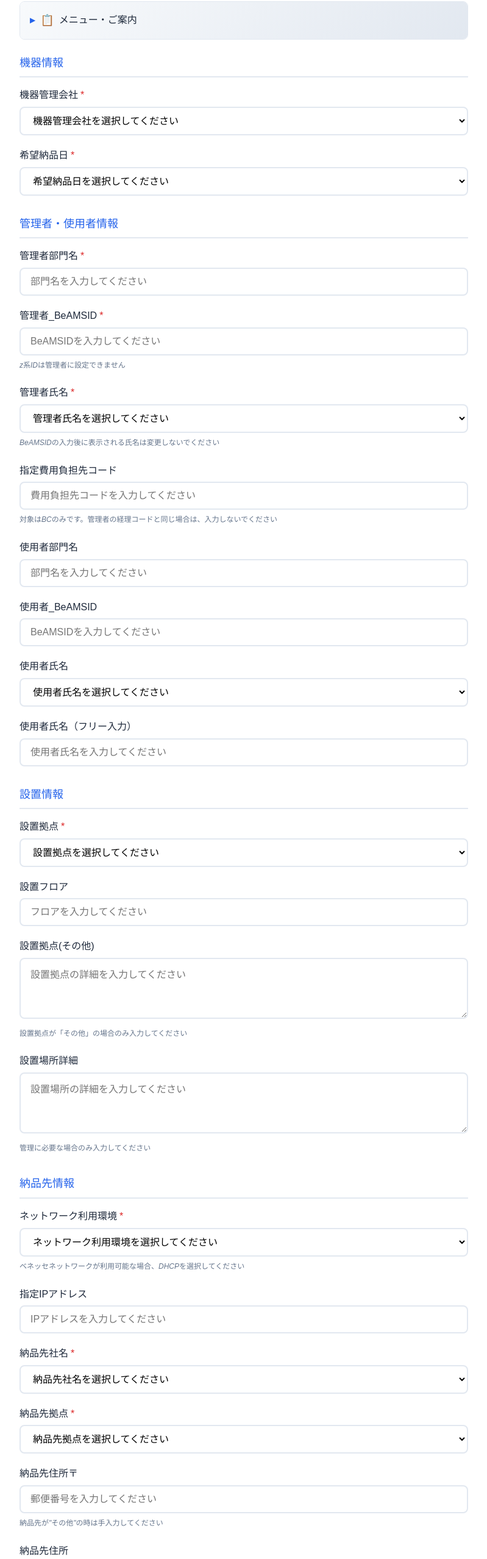
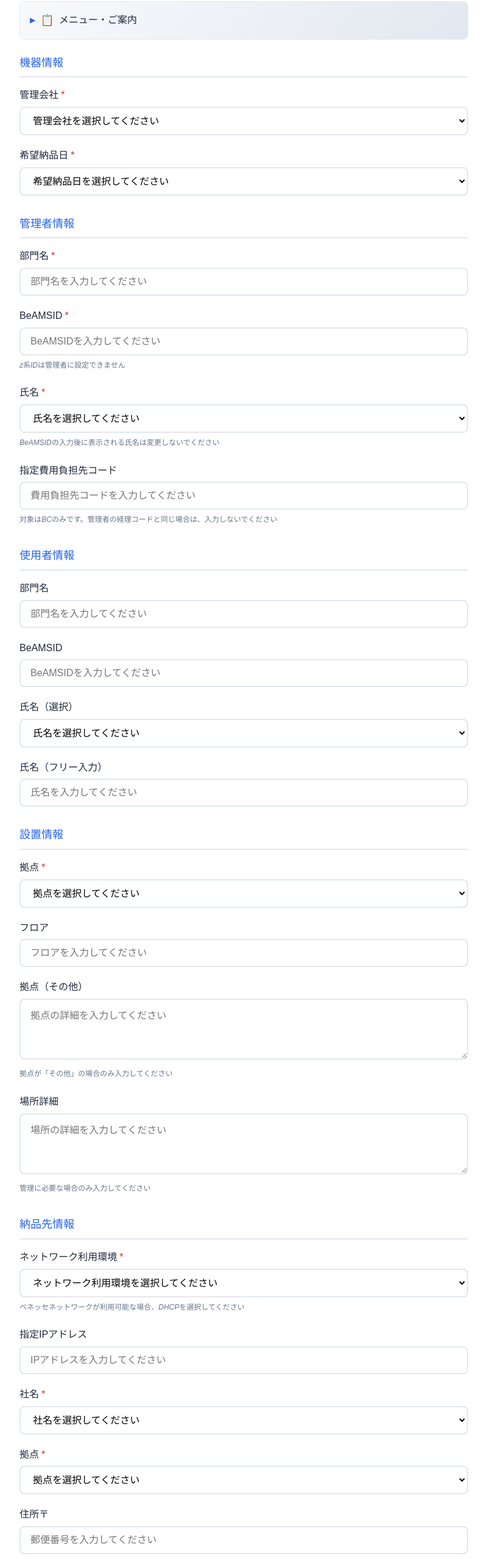
Before and after one commit to bcRenIzumi/aoi-revolution, a React (Vite) app in the folder frontend/: page /sample-vite/dist/pc/app-detail in a window 1280 px wide. Shown: the part 228-2785 px from the top of the page at 61% size, without its empty margins (240-1039 px from the left). Built offline with nearby package versions, Linux system fonts and the light colour scheme.

Commit message:
app-detailを最新版に修正

```diff
--- a/frontend/src/app-detail/JSX/ApplicationForm.jsx
+++ b/frontend/src/app-detail/JSX/ApplicationForm.jsx
@@ -68,7 +68,7 @@ const ApplicationForm = () => {
                 <h2 className="section-title">機器情報</h2>
 
                 <div className="form-group">
-                    <label htmlFor="deviceManagementCompany">機器管理会社<span className="required">*</span></label>
+                    <label htmlFor="deviceManagementCompany">管理会社<span className="required">*</span></label>
                     <select
                         id="deviceManagementCompany"
                         name="deviceManagementCompany"
@@ -76,9 +76,9 @@ const ApplicationForm = () => {
                         value={formData.deviceManagementCompany}
                         onChange={handleInputChange}
                     >
-                        <option value="">機器管理会社を選択してください</option>
+                        <option value="">管理会社を選択してください</option>
                     </select>
-                    <div className="error-message">機器管理会社を選択してください</div>
+                    <div className="error-message">管理会社を選択してください</div>
                 </div>
 
                 <div className="form-group">
@@ -97,11 +97,12 @@ const ApplicationForm = () => {
             </div>
 
             {/* 管理者・使用者情報セクション */}
+            {/* 管理者情報セクション */}
             <div className="section">
-                <h2 className="section-title">管理者・使用者情報</h2>
+                <h2 className="section-title">管理者情報</h2>
 
                 <div className="form-group">
-                    <label htmlFor="adminDepartment">管理者部門名<span className="required">*</span></label>
+                    <label htmlFor="adminDepartment">部門名<span className="required">*</span></label>
                     <input
                         type="text"
                         id="adminDepartment"
@@ -111,11 +112,11 @@ const ApplicationForm = () => {
                         value={formData.adminDepartment}
                         onChange={handleInputChange}
                     />
-                    <div className="error-message">管理者部門名を入力してください</div>
+                    <div className="error-message">部門名を入力してください</div>
                 </div>
 
                 <div className="form-group">
-                    <label htmlFor="adminBeamsId">管理者_BeAMSID<span className="required">*</span></label>
+                    <label htmlFor="adminBeamsId">BeAMSID<span className="required">*</span></label>
                     <input
                         type="text"
                         id="adminBeamsId"
@@ -125,12 +126,12 @@ const ApplicationForm = () => {
                         value={formData.adminBeamsId}
                         onChange={handleInputChange}
                     />
-                    <div className="error-message">管理者_BeAMSIDを入力してください</div>
+                    <div className="error-message">BeAMSIDを入力してください</div>
                     <div className="description">z系IDは管理者に設定できません</div>
                 </div>
 
                 <div className="form-group">
-                    <label htmlFor="adminName">管理者氏名<span className="required">*</span></label>
+                    <label htmlFor="adminName">氏名<span className="required">*</span></label>
                     <select
                         id="adminName"
                         name="adminName"
@@ -138,9 +139,9 @@ const ApplicationForm = () => {
                         value={formData.adminName}
                         onChange={handleInputChange}
                     >
-                        <option value="">管理者氏名を選択してください</option>
+                        <option value="">氏名を選択してください</option>
                     </select>
-                    <div className="error-message">管理者氏名を選択してください</div>
+                    <div className="error-message">氏名を選択してください</div>
                     <div className="description">BeAMSIDの入力後に表示される氏名は変更しないでください</div>
                 </div>
 
@@ -156,9 +157,14 @@ const ApplicationForm = () => {
                     />
                     <div className="description">対象はBCのみです。管理者の経理コードと同じ場合は、入力しないでください</div>
                 </div>
+            </div>
+
+            {/* 使用者情報セクション */}
+            <div className="section">
+                <h2 className="section-title">使用者情報</h2>
 
                 <div className="form-group">
-                    <label htmlFor="userDepartment">使用者部門名</label>
+                    <label htmlFor="userDepartment">部門名</label>
                     <input
                         type="text"
                         id="userDepartment"
@@ -170,7 +176,7 @@ const ApplicationForm = () => {
                 </div>
 
                 <div className="form-group">
-                    <label htmlFor="userBeamsId">使用者_BeAMSID</label>
+                    <label htmlFor="userBeamsId">BeAMSID</label>
                     <input
                         type="text"
                         id="userBeamsId"
@@ -182,24 +188,24 @@ const ApplicationForm = () => {
                 </div>
 
                 <div className="form-group">
-                    <label htmlFor="userName">使用者氏名</label>
+                    <label htmlFor="userName">氏名（選択）</label>
                     <select
                         id="userName"
                         name="userName"
                         value={formData.userName}
                         onChange={handleInputChange}
                     >
-                        <option value="">使用者氏名を選択してください</option>
+                        <option value="">氏名を選択してください</option>
                     </select>
                 </div>
 
                 <div className="form-group">
-                    <label htmlFor="userNameFree">使用者氏名（フリー入力）</label>
+                    <label htmlFor="userNameFree">氏名（フリー入力）</label>
                     <input
                         type="text"
                         id="userNameFree"
                         name="userNameFree"
-                        placeholder="使用者氏名を入力してください"
+                        placeholder="氏名を入力してください"
                         value={formData.userNameFree}
                         onChange={handleInputChange}
                     />
@@ -211,7 +217,7 @@ const ApplicationForm = () => {
                 <h2 className="section-title">設置情報</h2>
 
                 <div className="form-group">
-                    <label htmlFor="installationSite">設置拠点<span className="required">*</span></label>
+                    <label htmlFor="installationSite">拠点<span className="required">*</span></label>
                     <select
                         id="installationSite"
                         name="installationSite"
@@ -219,14 +225,14 @@ const ApplicationForm = () => {
                         value={formData.installationSite}
                         onChange={handleInputChange}
                     >
-                        <option value="">設置拠点を選択してください</option>
+                        <option value="">拠点を選択してください</option>
                         <option value="other">その他</option>
                     </select>
-                    <div className="error-message">設置拠点を選択してください</div>
+                    <div className="error-message">拠点を選択してください</div>
                 </div>
 
                 <div className="form-group">
-                    <label htmlFor="installationFloor">設置フロア</label>
+                    <label htmlFor="installationFloor">フロア</label>
                     <input
                         type="text"
                         id="installationFloor"
@@ -238,25 +244,25 @@ const ApplicationForm = () => {
                 </div>
 
                 <div className="form-group">
-                    <label htmlFor="installationSiteOther">設置拠点(その他)</label>
+                    <label htmlFor="installationSiteOther">拠点（その他）</label>
                     <textarea
                         id="installationSiteOther"
                         name="installationSiteOther"
                         rows="3"
-                        placeholder="設置拠点の詳細を入力してください"
+                        placeholder="拠点の詳細を入力してください"
                         value={formData.installationSiteOther}
                         onChange={handleInputChange}
                     ></textarea>
-                    <div className="description">設置拠点が「その他」の場合のみ入力してください</div>
+                    <div className="description">拠点が「その他」の場合のみ入力してください</div>
                 </div>
 
                 <div className="form-group">
-                    <label htmlFor="installationDetail">設置場所詳細</label>
+                    <label htmlFor="installationDetail">場所詳細</label>
                     <textarea
                         id="installationDetail"
                         name="installationDetail"
                         rows="3"
-                        placeholder="設置場所の詳細を入力してください"
+                        placeholder="場所の詳細を入力してください"
                         value={formData.installationDetail}
                         onChange={handleInputChange}
                     ></textarea>
@@ -297,7 +303,7 @@ const ApplicationForm = () => {
                 </div>
 
                 <div className="form-group">
-                    <label htmlFor="deliveryCompany">納品先社名<span className="required">*</span></label>
+                    <label htmlFor="deliveryCompany">社名<span className="required">*</span></label>
                     <select
                         id="deliveryCompany"
                         name="deliveryCompany"
@@ -305,13 +311,13 @@ const ApplicationForm = () => {
                         value={formData.deliveryCompany}
                         onChange={handleInputChange}
                     >
-                        <option value="">納品先社名を選択してください</option>
+                        <option value="">社名を選択してください</option>
                     </select>
-                    <div className="error-message">納品先社名を選択してください</div>
+                    <div className="error-message">社名を選択してください</div>
                 </div>
 
                 <div className="form-group">
-                    <label htmlFor="deliverySite">納品先拠点<span className="required">*</span></label>
+                    <label htmlFor="deliverySite">拠点<span className="required">*</span></label>
                     <select
                         id="deliverySite"
                         name="deliverySite"
@@ -319,14 +325,14 @@ const ApplicationForm = () => {
                         value={formData.deliverySite}
                         onChange={handleInputChange}
                     >
-                        <option value="">納品先拠点を選択してください</option>
+                        <option value="">拠点を選択してください</option>
                         <option value="other">その他</option>
                     </select>
-                    <div className="error-message">納品先拠点を選択してください</div>
+                    <div className="error-message">拠点を選択してください</div>
                 </div>
 
                 <div className="form-group">
-                    <label htmlFor="deliveryZipCode">納品先住所〒</label>
+                    <label htmlFor="deliveryZipCode">住所〒</label>
                     <input
                         type="text"
                         id="deliveryZipCode"
@@ -339,7 +345,7 @@ const ApplicationForm = () => {
                 </div>
 
                 <div className="form-group">
-                    <label htmlFor="deliveryAddress">納品先住所</label>
+                    <label htmlFor="deliveryAddress">住所</label>
                     <textarea
                         id="deliveryAddress"
                         name="deliveryAddress"
@@ -352,7 +358,7 @@ const ApplicationForm = () => {
                 </div>
 
                 <div className="form-group">
-                    <label htmlFor="deliveryFloor">納品先フロア</label>
+                    <label htmlFor="deliveryFloor">フロア</label>
                     <input
                         type="text"
                         id="deliveryFloor"
@@ -364,7 +370,7 @@ const ApplicationForm = () => {
                 </div>
 
                 <div className="form-group">
-                    <label htmlFor="deliveryDepartment">納品先部門名</label>
+                    <label htmlFor="deliveryDepartment">部門名</label>
                     <textarea
                         id="deliveryDepartment"
                         name="deliveryDepartment"
```
